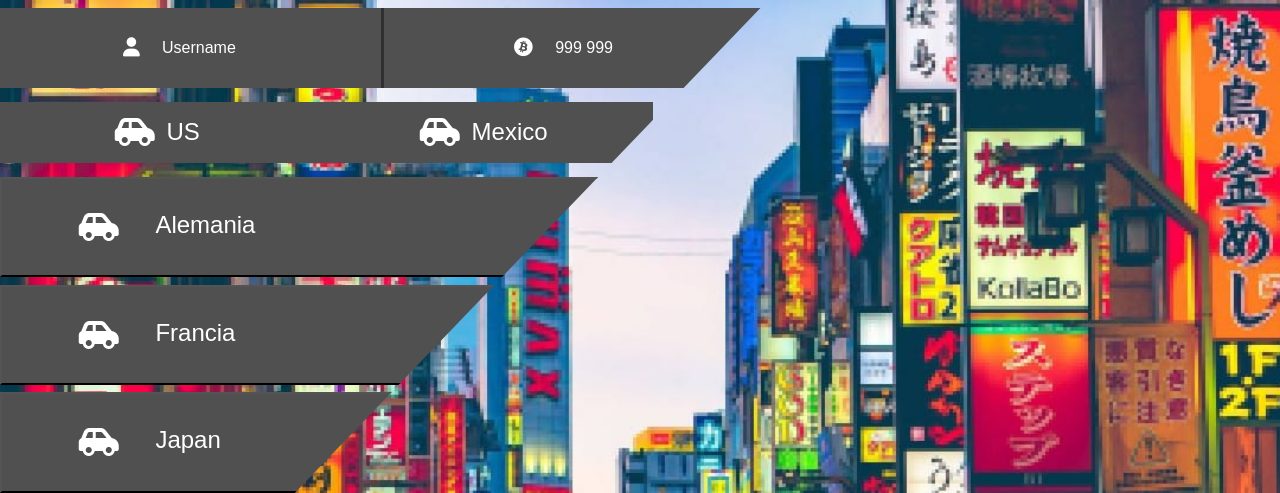
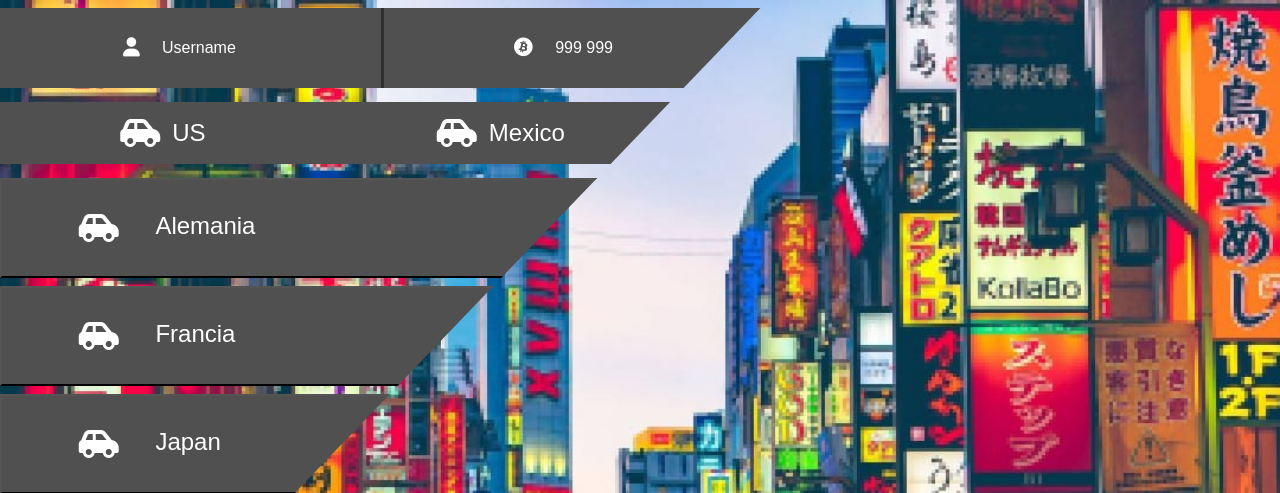
Before and after one commit to AleoshGG/Coiners_Drift, a PHP site: page /dealership/index.html in a window 1280 px wide. Shown: the top 493 px of the page. Run offline with PHP 8.4, Linux system fonts and the light colour scheme; some libraries are stand-ins or nearby versions; some web fonts are replaced.

Commit message:
Update index.css

```diff
--- a/Coiner Drift/dealership/index.css
+++ b/Coiner Drift/dealership/index.css
@@ -65,7 +65,7 @@ body{
   display: flex;
   padding: 0%;
   margin: 0.5% 0%;
-  width: 85%;
+  width: 88%;
   left: 0%;
   height: 15%;
   box-sizing: border-box;
```
